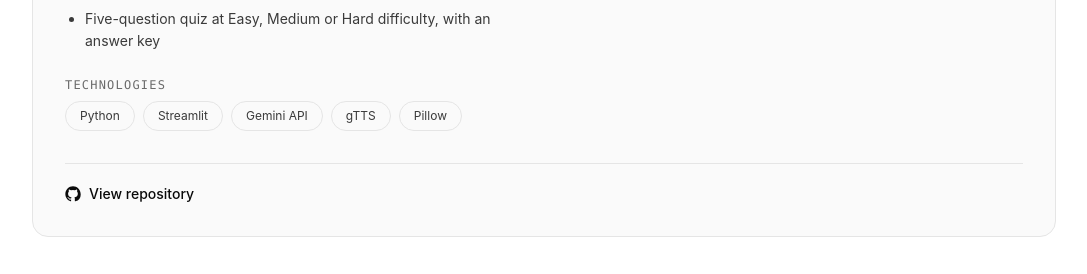
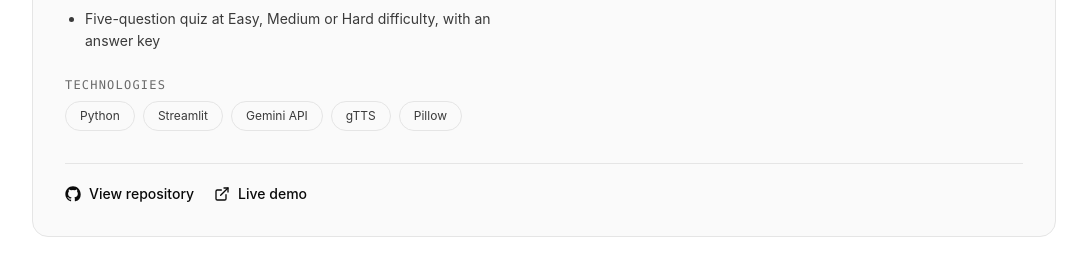
Before and after one commit to ashrafulomi36-prog/asir, a Next.js app: page / in a window 1280 px wide. Shown: the part 5345-5619 px from the top of the page, without its empty margins (96-1183 px from the left). Built offline with nearby package versions, Linux system fonts and the light colour scheme.

Commit message:
Update projects.ts

```diff
--- a/content/projects.ts
+++ b/content/projects.ts
@@ -185,6 +185,7 @@ export const projects: Project[] = [
     resultsNote:
       "Output quality depends on the model and the image; no evaluation metrics have been measured.",
     github: `${GH}/Streamlit_Gemini_Project`,
+    live: "https://my-project1.streamlit.app/"
   },
   {
     title: "HarvestGuard: AI-Powered Agricultural Platform",
```
